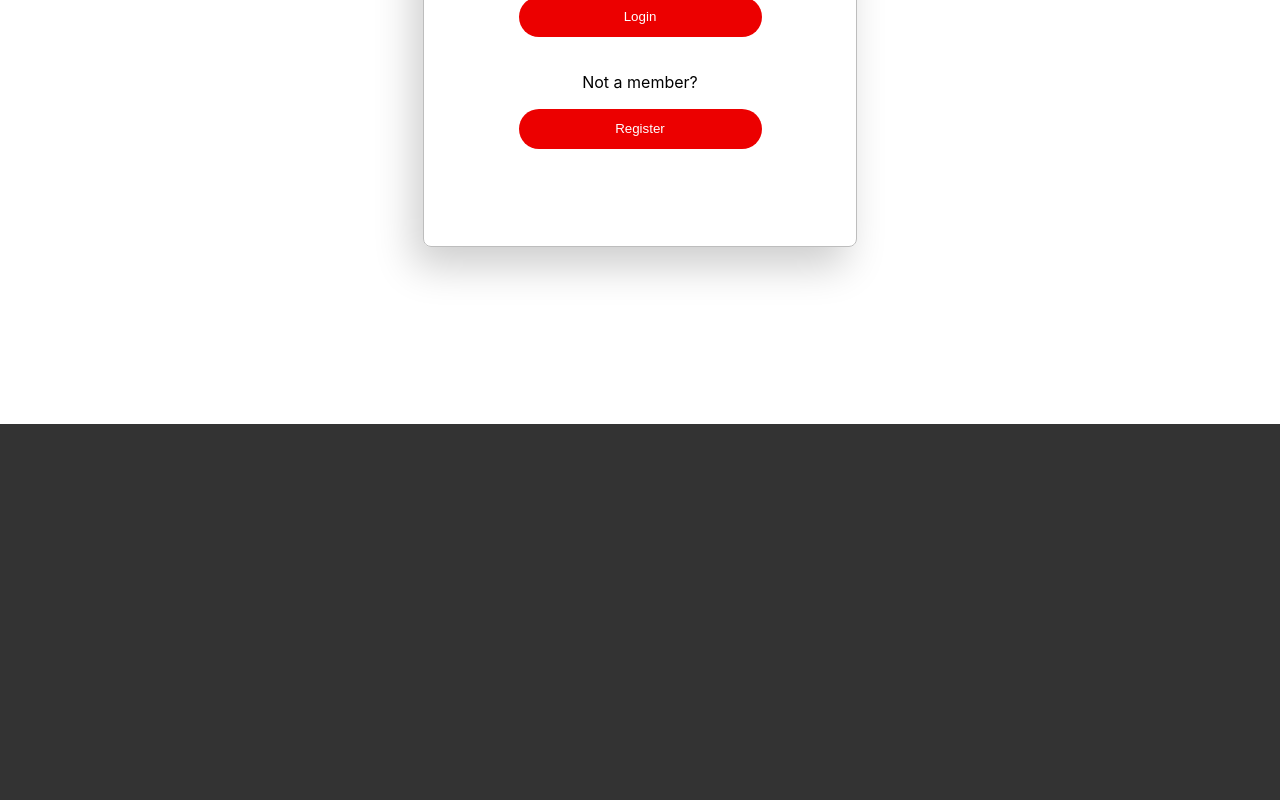
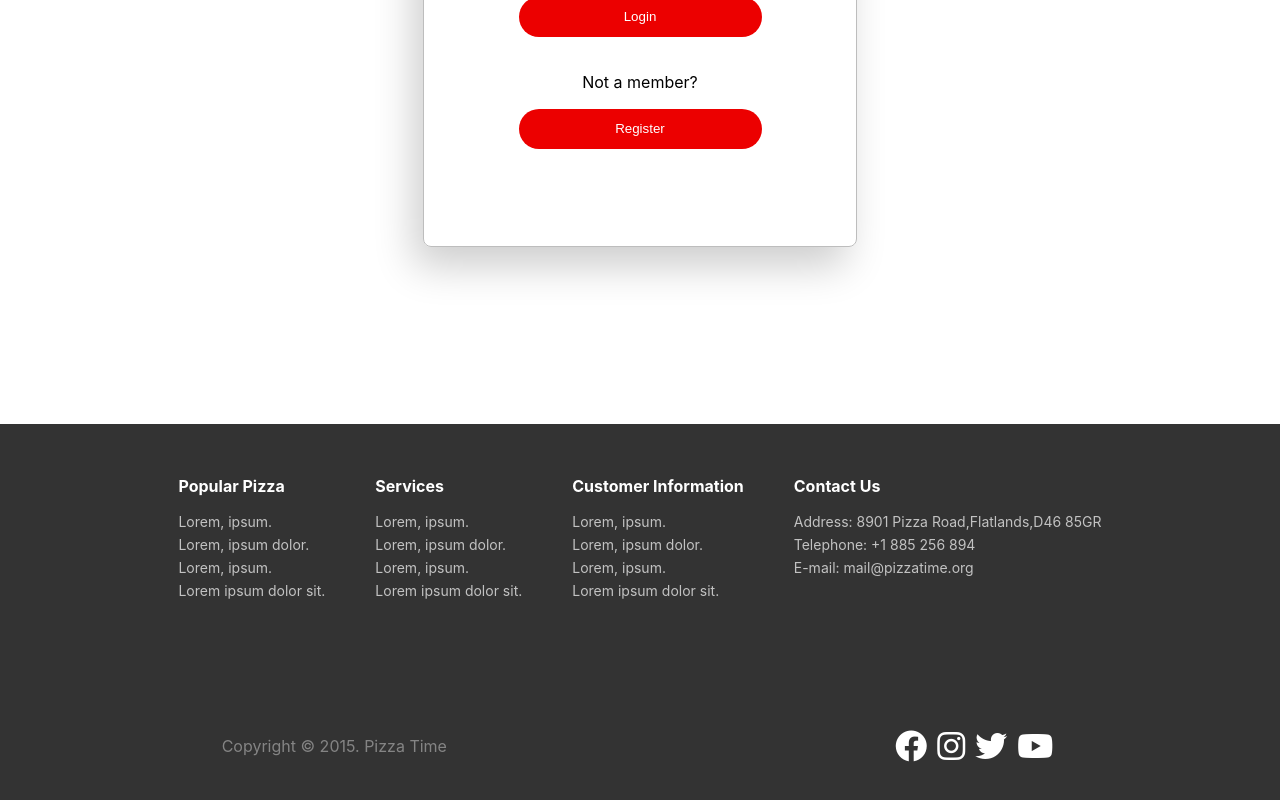
Before and after one commit to talhacelebioglu/react-pizza-app, a React (Create React App) app: page /login in a window 1280 px wide. Shown: the part 508-1308 px from the top of the page. Built offline with nearby package versions, Linux system fonts and the light colour scheme.

Commit message:
update Footer

```diff
--- a/src/components/Footer.jsx
+++ b/src/components/Footer.jsx
@@ -3,8 +3,53 @@ import React from "react";
 export default function Footer() {
   return (
     <footer className="footer">
-      <div className="container">
-
+      <div className="footer-above container">
+        <div className="popular-pizza">
+          <strong>Popular Pizza</strong>
+          <ul>
+            <li>Lorem, ipsum.</li>
+            <li>Lorem, ipsum dolor.</li>
+            <li>Lorem, ipsum.</li>
+            <li>Lorem ipsum dolor sit.</li>
+          </ul>
+        </div>
+        <div className="services">
+          <strong>Services</strong>
+          <ul>
+            <li>Lorem, ipsum.</li>
+            <li>Lorem, ipsum dolor.</li>
+            <li>Lorem, ipsum.</li>
+            <li>Lorem ipsum dolor sit.</li>
+          </ul>
+        </div>
+        <div className="customer-information">
+          <strong>Customer Information</strong>
+          <ul>
+            <li>Lorem, ipsum.</li>
+            <li>Lorem, ipsum dolor.</li>
+            <li>Lorem, ipsum.</li>
+            <li>Lorem ipsum dolor sit.</li>
+          </ul>
+        </div>
+        <div className="contact-us">
+          <strong>Contact Us</strong>
+          <ul>
+            <li>Address: 8901 Pizza Road,Flatlands,D46 85GR</li>
+            <li>Telephone: +1 885 256 894</li>
+            <li>E-mail: mail@pizzatime.org</li>
+          </ul>
+        </div>
+      </div>
+      <div className="footer-below">
+        <div style={{ color: "rgba(255, 255, 255, 0.4)" }}>
+          <p>Copyright &copy; 2015. Pizza Time </p>
+        </div>
+        <div className="social">
+          <i class="fa-brands fa-facebook fa-2x"></i>
+          <i class="fa-brands fa-instagram fa-2x"></i>
+          <i class="fa-brands fa-twitter fa-2x"></i>
+          <i class="fa-brands fa-youtube fa-2x"></i>
+        </div>
       </div>
     </footer>
   );
--- a/src/index.css
+++ b/src/index.css
@@ -206,9 +206,41 @@ button {
 
 /* footer */
 footer {
+  display: flex;
+  flex-direction: column;
+  justify-content: space-around;
   background-color: #333333;
   color: #fff;
   height: 400px;
+}
+
+.footer-above {
+  display: flex;
+  flex-direction: row;
+  justify-content: center;
+  gap: 50px;
+}
+
+.footer-above ul {
+  color: rgba(255, 255, 255, 0.7);
+  padding: 0;
+  font-size: 14px;
+}
+
+.footer-above ul li {
+  padding: 3px 0;
+}
+
+.footer-below {
+  display: flex;
+  flex-direction: row;
+  justify-content: space-around;
+  align-items: center;
+}
+
+.social i {
+  padding: 5px;
+  color: #fff;
 }
 
 /* media */
```
